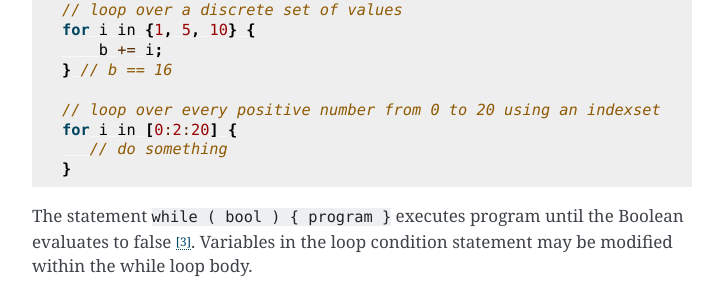
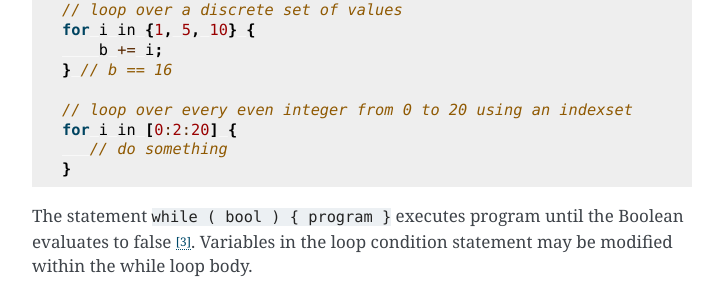
Before and after one commit to openqasm/openqasm, a Sphinx documentation site: the page built from source/language/classical.rst, in a window 1280 px wide and 900 px high, scrolled down 2607 px. Shown: the part 159-452 px from the top of the window, without its empty margins (388-1111 px from the left). Built offline with Sphinx 7.4.7, drawn with Linux system fonts in a browser that asks for light colours.

Commit message:
Fix comment about indexset
This commit slightly changes the wording of
the comment above the indexset [0:2:20] to be
more accurate.

```diff
--- a/source/language/classical.rst
+++ b/source/language/classical.rst
@@ -142,7 +142,7 @@ the indexset.
        b += i;
    } // b == 16
 
-   // loop over every positive number from 0 to 20 using an indexset
+   // loop over every even integer from 0 to 20 using an indexset
    for i in [0:2:20] {
       // do something
    }
```
